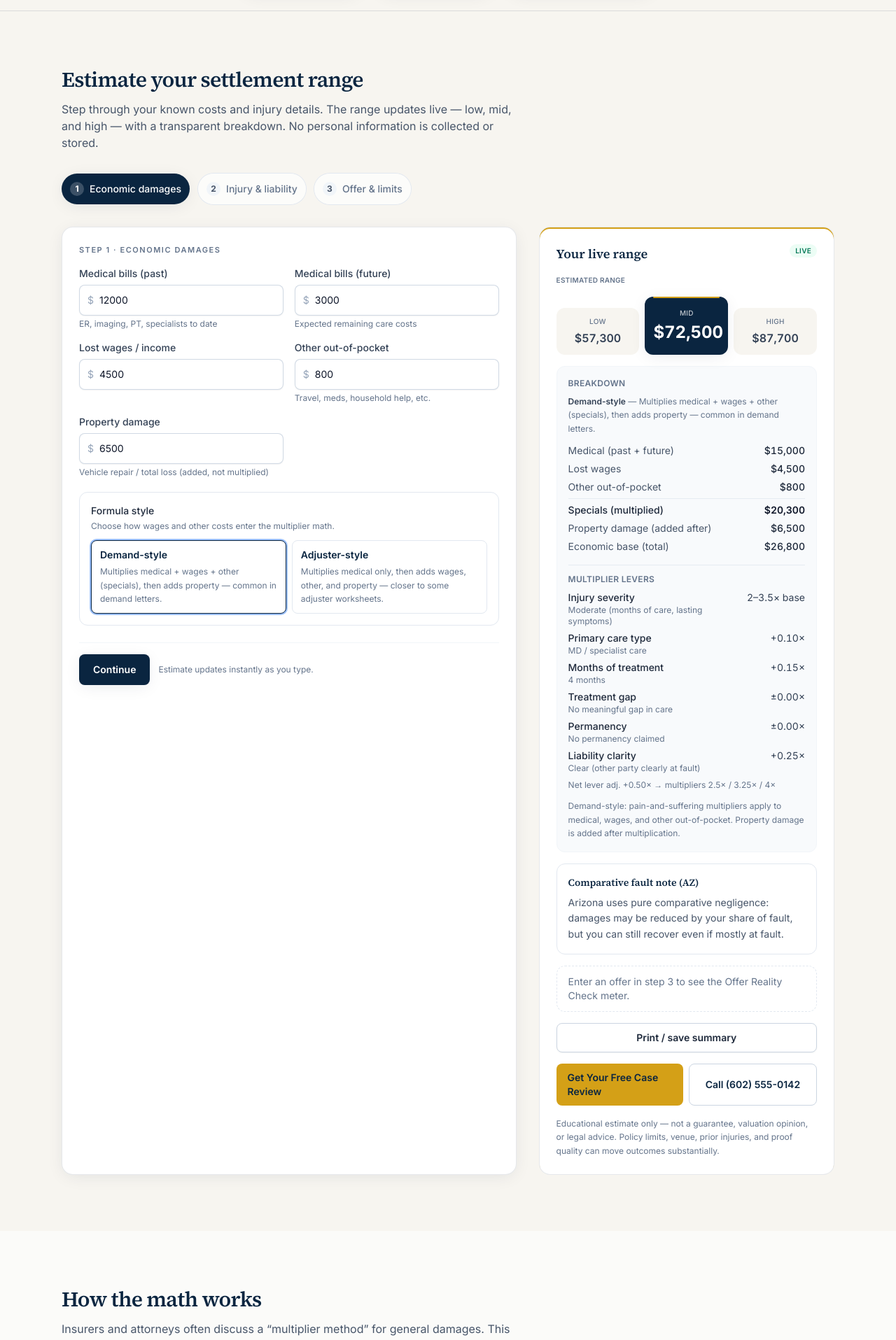
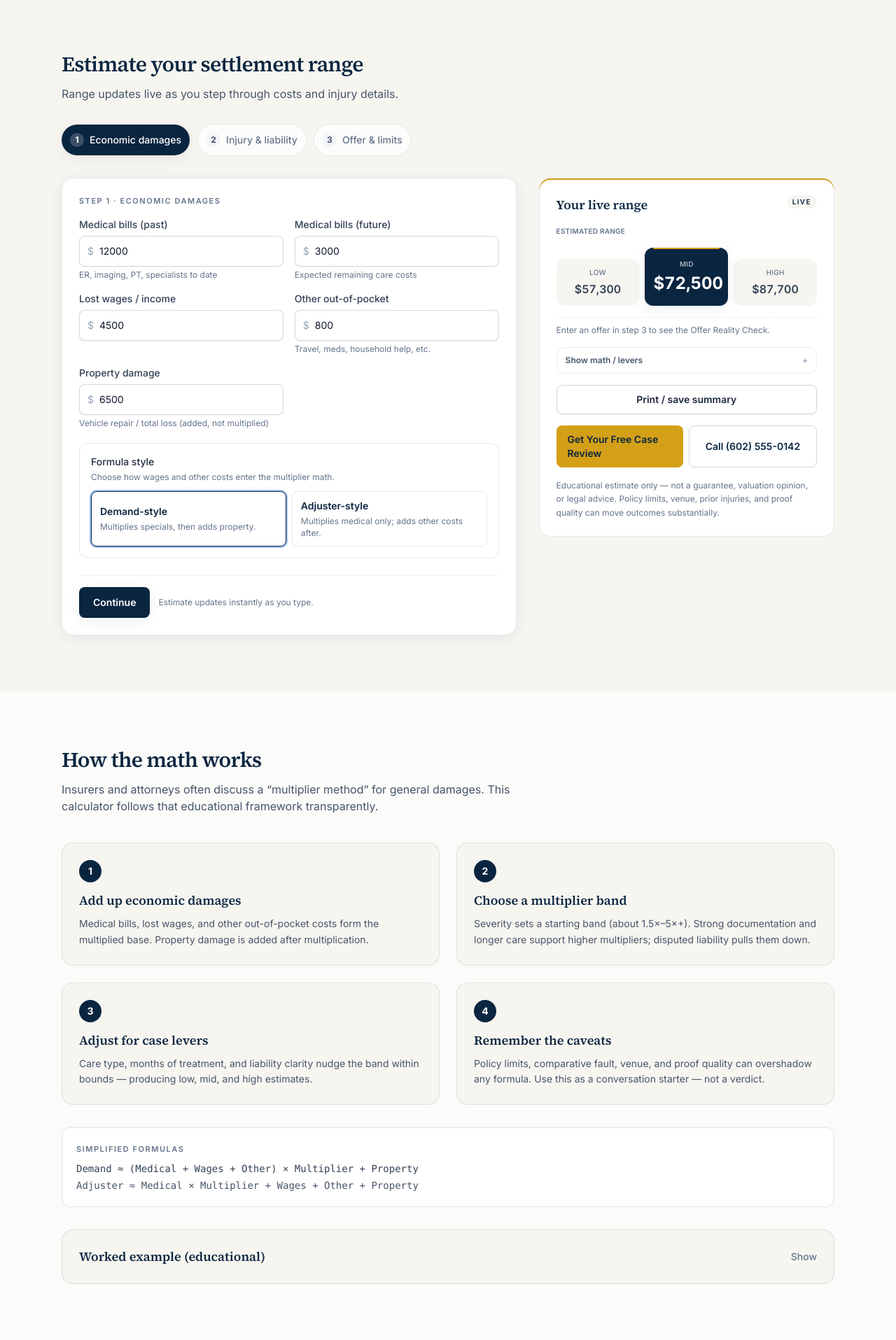
Before and after one commit to Dr-Spaghetti/jl-settlement-calculator, a Next.js app: page / in a window 1280 px wide. Shown: the part 600-2515 px from the top of the page at 70% size. Built offline with nearby package versions, Linux system fonts and the light colour scheme.

Commit message:
Design HOLD tighten: collapse math, quiet status, trust strip
Recolor Live pill to navy, fold Breakdown/fault into details, shorten
formula cards and H2, fix FAQ fault copy, caption status stack, and
replace trust pills with a quiet 3-col row.

```diff
--- a/src/components/Calculator.tsx
+++ b/src/components/Calculator.tsx
@@ -256,9 +256,7 @@ export function Calculator({
             Estimate your settlement range
           </h2>
           <p className="mt-3 text-slate-600">
-            Step through your known costs and injury details. The range updates live —
-            low, mid, and high — with a transparent breakdown. No personal information is
-            collected or stored.
+            Range updates live as you step through costs and injury details.
           </p>
         </div>
 
@@ -379,8 +377,8 @@ export function Calculator({
                           <span className="font-semibold text-[var(--brand-primary)]">
                             {copy.label}
                           </span>
-                          <span className="mt-1 block text-xs leading-relaxed text-slate-500">
-                            {copy.blurb}
+                          <span className="mt-1 block text-xs leading-snug text-slate-500">
+                            {copy.short}
                           </span>
                         </button>
                       );
@@ -671,7 +669,7 @@ export function Calculator({
                 <h3 className="font-display text-lg font-semibold text-[var(--brand-primary)]">
                   Your live range
                 </h3>
-                <span className="rounded-full bg-emerald-50 px-2 py-0.5 text-[10px] font-semibold uppercase tracking-wide text-emerald-700">
+                <span className="rounded-full bg-[var(--page-ground)] px-2 py-0.5 text-[10px] font-semibold uppercase tracking-[0.14em] text-[var(--brand-primary)]">
                   Live
                 </span>
               </div>
@@ -684,20 +682,6 @@ export function Calculator({
                 </p>
               ) : (
                 <>
-                  {result.recoveryBarred ? (
-                    <div
-                      className="rounded-xl border border-amber-300 bg-amber-50 px-4 py-3 text-sm text-amber-950"
-                      role="status"
-                    >
-                      <p className="font-semibold">Recovery may be barred</p>
-                      <p className="mt-1 leading-relaxed">
-                        At {result.faultPercentApplied}% plaintiff fault under{" "}
-                        {usState}&apos;s rules, recoverable dollars are shown as $0.
-                        An attorney can evaluate exceptions and strategy.
-                      </p>
-                    </div>
-                  ) : null}
-
                   <p className="text-[10px] font-semibold uppercase tracking-wide text-slate-500">
                     {showPreFault
                       ? "Recoverable after comparative fault"
@@ -739,77 +723,70 @@ export function Calculator({
                     </div>
                   </dl>
 
-                  {showPreFault ? (
-                    <div className="rounded-xl border border-dashed border-slate-200 bg-[var(--page-ground)]/40 px-3 py-2.5">
-                      <p className="text-[10px] font-semibold uppercase tracking-wide text-slate-500">
-                        Pre-fault range
+                  <div className="space-y-2.5">
+                    {result.recoveryBarred ? (
+                      <p className="text-xs leading-snug text-amber-900" role="status">
+                        <span className="font-semibold">Recovery may be barred.</span> At{" "}
+                        {result.faultPercentApplied}% plaintiff fault under {usState}
+                        &apos;s rules, recoverable dollars are shown as $0.
                       </p>
-                      <p className="mt-1 text-xs tabular-nums text-slate-600">
-                        Low {formatCurrency(result.low)} · Mid{" "}
-                        {formatCurrency(result.mid)} · High{" "}
-                        {formatCurrency(result.high)}
+                    ) : null}
+
+                    {showPreFault ? (
+                      <p className="text-xs tabular-nums leading-snug text-slate-500">
+                        Pre-fault: Low {formatCurrency(result.low)} · Mid{" "}
+                        {formatCurrency(result.mid)} · High {formatCurrency(result.high)}
                         {result.faultPercentApplied > 0
                           ? ` · Fault ${result.faultPercentApplied}%`
                           : ""}
                       </p>
-                    </div>
-                  ) : null}
+                    ) : null}
 
-                  {result.cappedMid != null ? (
-                    <div className="rounded-xl border border-slate-200 px-3 py-2.5">
-                      <p className="text-[10px] font-semibold uppercase tracking-wide text-slate-500">
-                        Per-person policy capped
-                      </p>
-                      <p className="mt-1 text-xs tabular-nums text-slate-700">
-                        Low {formatCurrency(result.cappedLow ?? 0)} · Mid{" "}
+                    {result.cappedMid != null ? (
+                      <p className="text-xs tabular-nums leading-snug text-slate-500">
+                        Policy-capped: Low {formatCurrency(result.cappedLow ?? 0)} · Mid{" "}
                         {formatCurrency(result.cappedMid)} · High{" "}
                         {formatCurrency(result.cappedHigh ?? 0)}
                         {result.policyLimitPerPerson != null
                           ? ` · Limit ${formatCurrency(result.policyLimitPerPerson)}`
                           : ""}
+                        {result.policyLimitPerAccident != null
+                          ? ` · Per-accident noted ${formatCurrency(result.policyLimitPerAccident)}`
+                          : ""}
                       </p>
-                      {result.policyLimitPerAccident != null ? (
-                        <p className="mt-1 text-xs text-slate-500">
-                          Per-accident limit noted:{" "}
-                          {formatCurrency(result.policyLimitPerAccident)} (not
-                          applied as a hard cap here).
-                        </p>
-                      ) : null}
-                    </div>
-                  ) : null}
+                    ) : null}
 
-                  {result.policyLimitsMayBind ? (
-                    <div
-                      className="rounded-xl border border-[color-mix(in_srgb,var(--brand-secondary)_45%,transparent)] bg-[color-mix(in_srgb,var(--brand-secondary)_12%,white)] px-4 py-3 text-sm text-[var(--brand-primary)]"
-                      role="status"
-                    >
-                      <p className="font-semibold">Policy limits may bind</p>
-                      <p className="mt-1 text-xs leading-relaxed opacity-90">
+                    {result.policyLimitsMayBind ? (
+                      <p className="text-xs leading-snug text-[var(--brand-primary)]" role="status">
+                        <span className="font-semibold">Policy limits may bind.</span>{" "}
                         Post-fault Mid ({formatCurrency(result.recoverableMid)}) exceeds
                         the per-person BI limit (
                         {formatCurrency(result.policyLimitPerPerson ?? 0)}).
                       </p>
-                    </div>
-                  ) : null}
-
-                  <BreakdownPanel result={result} />
-
-                  <div className="rounded-xl border border-slate-200 p-4">
-                    <h4 className="font-display text-sm font-semibold text-[var(--brand-primary)]">
-                      Comparative fault note ({usState})
-                    </h4>
-                    <p className="mt-2 text-sm leading-relaxed text-slate-600">
-                      {result.comparativeFaultNote}
-                    </p>
+                    ) : null}
                   </div>
 
                   {offerCheck ? (
                     <OfferGauge check={offerCheck} />
                   ) : (
-                    <p className="rounded-xl border border-dashed border-slate-200 bg-[var(--page-ground)]/60 px-4 py-3 text-sm text-slate-500">
-                      Enter an offer in step 3 to see the Offer Reality Check meter.
+                    <p className="border-t border-dashed border-slate-200 pt-2.5 text-xs text-slate-500">
+                      Enter an offer in step 3 to see the Offer Reality Check.
                     </p>
                   )}
+
+                  <details className="rounded-xl border border-slate-200/80 bg-[var(--page-ground)]/40">
+                    <summary className="cursor-pointer list-none px-3 py-2.5 text-xs font-semibold text-slate-600 marker:content-none [&::-webkit-details-marker]:hidden">
+                      <span className="flex items-center justify-between gap-2">
+                        <span>Show math / levers</span>
+                        <span className="text-slate-400" aria-hidden>
+                          +
+                        </span>
+                      </span>
+                    </summary>
+                    <div className="border-t border-slate-200/80 px-2 pb-2 pt-2">
+                      <BreakdownPanel result={result} usState={usState} />
+                    </div>
+                  </details>
 
                   <PrintSummary
                     result={result}
--- a/src/components/FAQ.tsx
+++ b/src/components/FAQ.tsx
@@ -19,7 +19,7 @@ export function FAQ({ client }: { client: ClientConfig }) {
     },
     {
       q: "Does comparative fault change my number?",
-      a: "The calculator shows an educational note about your state's general fault system. It does not automatically reduce the range by a fault percentage — that requires case-specific analysis.",
+      a: "Yes. When you enter a fault percentage, the main range shows recoverable dollars after applying your state's comparative-fault category (which can reduce or bar recovery). A pre-fault footnote still shows the unreduced educational range. Rules and exceptions are educational only — an attorney should apply them to your facts.",
     },
     {
       q: "Will an attorney get the same number?",
--- a/src/components/HowItWorks.tsx
+++ b/src/components/HowItWorks.tsx
@@ -4,19 +4,19 @@ export function HowItWorks() {
   const steps = [
     {
       title: "Add up economic damages",
-      body: "Past and future medical bills, lost wages, and other out-of-pocket costs form the base used for pain-and-suffering multipliers. Property damage is tracked separately and added after multiplication.",
+      body: "Medical bills, lost wages, and other out-of-pocket costs form the multiplied base. Property damage is added after multiplication.",
     },
     {
       title: "Choose a multiplier band",
-      body: "Severity sets a starting band (roughly 1.5×–5×+). Clear documentation and longer treatment often support higher multipliers; disputed liability and brief care often pull them down.",
+      body: "Severity sets a starting band (about 1.5×–5×+). Strong documentation and longer care support higher multipliers; disputed liability pulls them down.",
     },
     {
       title: "Adjust for case levers",
-      body: "Care type (chiro / MD / surgery), months of treatment, and liability clarity nudge the band up or down within sensible bounds — producing low, mid, and high estimates.",
+      body: "Care type, months of treatment, and liability clarity nudge the band within bounds — producing low, mid, and high estimates.",
     },
     {
       title: "Remember the caveats",
-      body: "Insurance policy limits, comparative fault, venue, prior injuries, and proof quality can overshadow any formula. Use this as a conversation starter with counsel — not a verdict.",
+      body: "Policy limits, comparative fault, venue, and proof quality can overshadow any formula. Use this as a conversation starter — not a verdict.",
     },
   ];
 
@@ -68,17 +68,21 @@ export function HowItWorks() {
           </p>
         </div>
 
-        <aside
-          className="mt-8 rounded-2xl border border-[color-mix(in_srgb,var(--brand-primary)_12%,transparent)] bg-[var(--page-ground)] p-6"
-          aria-labelledby="worked-example-heading"
-        >
-          <h3
-            id="worked-example-heading"
-            className="font-display text-lg font-semibold text-[var(--brand-primary)]"
-          >
-            {WORKED_EXAMPLE.title}
-          </h3>
-          <p className="mt-2 text-sm leading-relaxed text-slate-600">
+        <details className="mt-8 rounded-2xl border border-[color-mix(in_srgb,var(--brand-primary)_12%,transparent)] bg-[var(--page-ground)] p-6">
+          <summary className="cursor-pointer list-none marker:content-none [&::-webkit-details-marker]:hidden">
+            <span className="flex items-center justify-between gap-3">
+              <span
+                id="worked-example-heading"
+                className="font-display text-lg font-semibold text-[var(--brand-primary)]"
+              >
+                {WORKED_EXAMPLE.title}
+              </span>
+              <span className="text-sm font-medium text-slate-500" aria-hidden>
+                Show
+              </span>
+            </span>
+          </summary>
+          <p className="mt-3 text-sm leading-relaxed text-slate-600">
             {WORKED_EXAMPLE.narrative}
           </p>
           <ul className="mt-4 list-disc space-y-1.5 pl-5 text-sm text-slate-700">
@@ -86,7 +90,7 @@ export function HowItWorks() {
               <li key={h}>{h}</li>
             ))}
           </ul>
-        </aside>
+        </details>
       </div>
     </section>
   );
--- a/src/lib/calculator.ts
+++ b/src/lib/calculator.ts
@@ -452,15 +452,17 @@ export const PERMANENCY_LABELS: Record<Permanency, string> = {
 
 export const FORMULA_MODE_COPY: Record<
   FormulaMode,
-  { label: string; blurb: string }
+  { label: string; short: string; blurb: string }
 > = {
   demand: {
     label: "Demand-style",
+    short: "Multiplies specials, then adds property.",
     blurb:
       "Multiplies medical + wages + other (specials), then adds property — common in demand letters.",
   },
   adjuster: {
     label: "Adjuster-style",
+    short: "Multiplies medical only; adds other costs after.",
     blurb:
       "Multiplies medical only, then adds wages, other, and property — closer to some adjuster worksheets.",
   },
```
Also changed, not shown: src/components/TrustStrip.tsx (+5 -5 lines), src/components/calculator/BreakdownPanel.tsx (+16 -1 lines).
